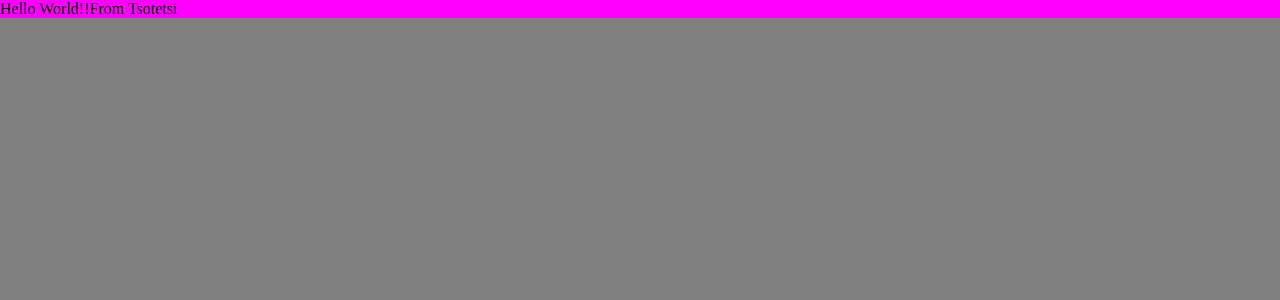
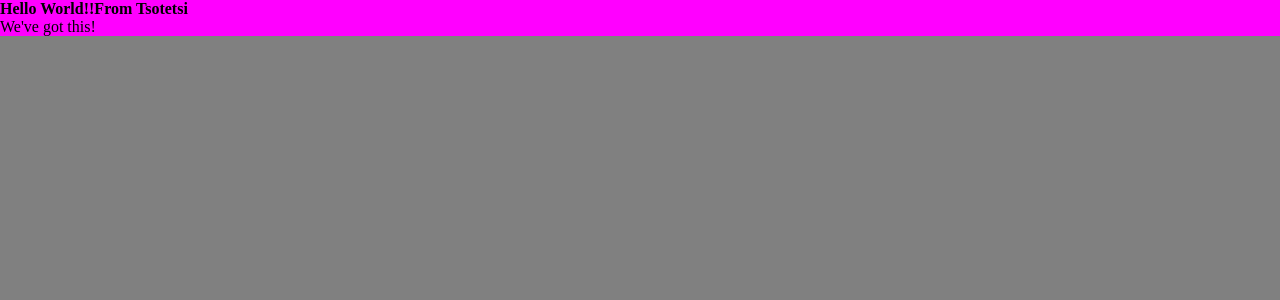
Before and after one commit to git-katalist/climb, a Next.js app: page / in a window 1280 px wide. Shown: the top 300 px of the page. Built offline with nearby package versions, Linux system fonts and the light colour scheme; a web font is replaced by a local one.

Commit message:
index.js changed

```diff
--- a/pages/index.js
+++ b/pages/index.js
@@ -1,3 +1,8 @@
 export default function Home() {
-  return <div>Hello World!!From Tsotetsi</div>;
+  return (
+    <div>
+      <h4>Hello World!!From Tsotetsi</h4>
+      <p>We've got this!</p>
+    </div>
+  );
 }
```
